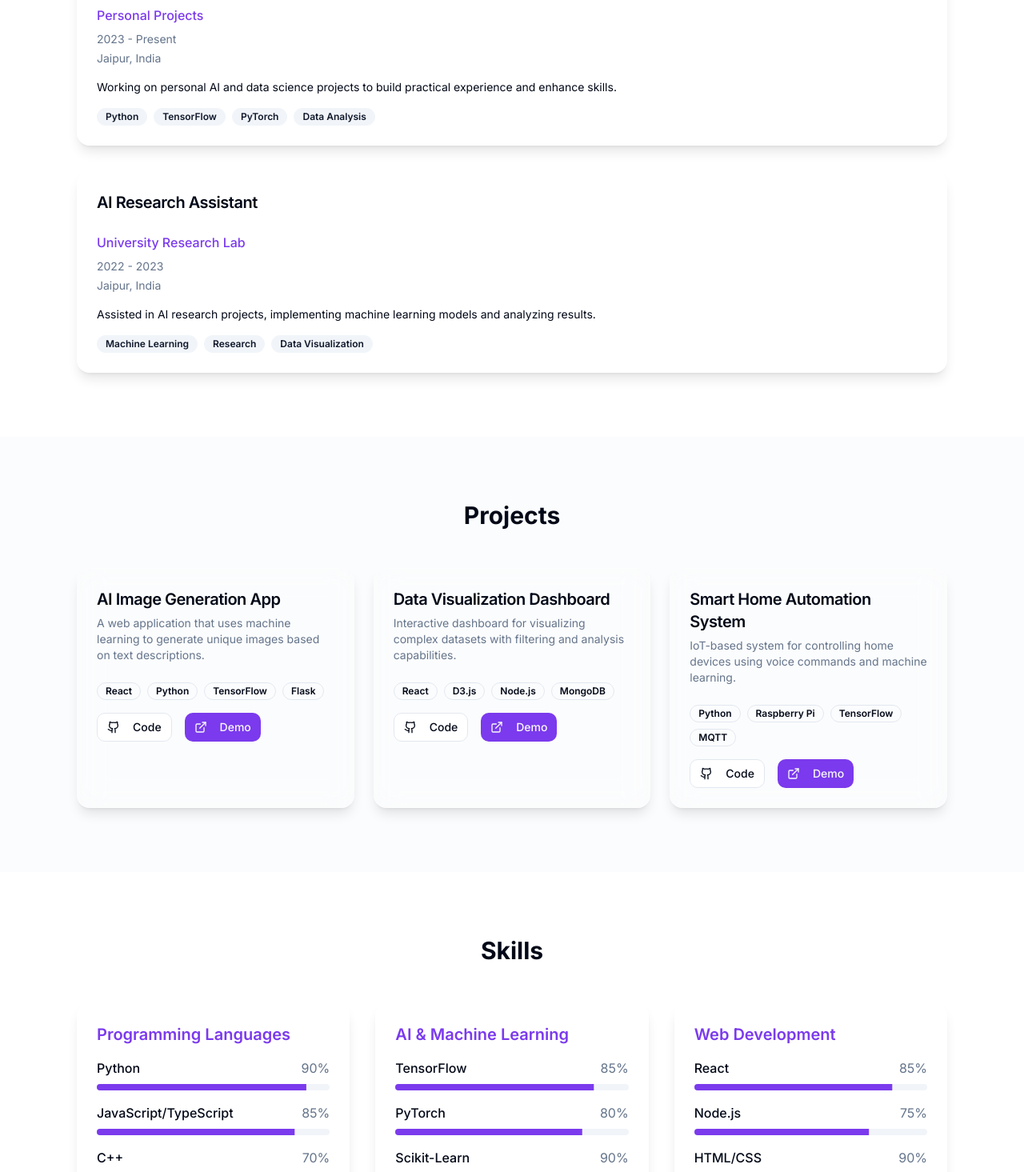
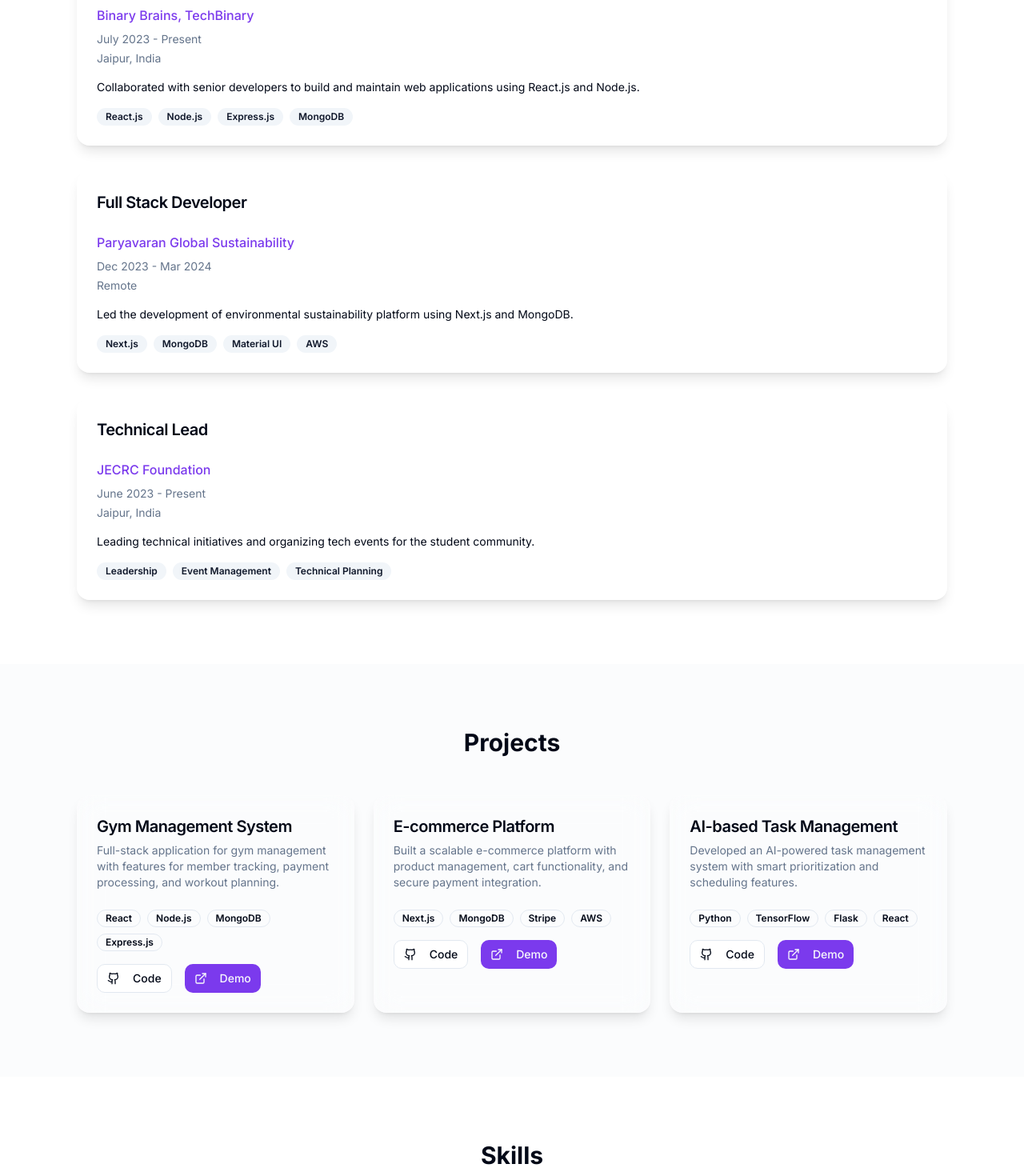
Before and after one commit to saurabhatoliya/resume-ui-canvas, a React (Vite) app: page / in a window 1280 px wide. Shown: the part 1560-3025 px from the top of the page at 80% size. Built offline with nearby package versions, Linux system fonts and the light colour scheme.

Commit message:
Refactor: Update resume content
Update the content of the resume sections.

```diff
--- a/src/components/Experience.tsx
+++ b/src/components/Experience.tsx
@@ -6,20 +6,28 @@ import { Badge } from "@/components/ui/badge";
 const Experience = () => {
   const experiences = [
     {
-      title: "AI & Data Science Engineer",
-      company: "Personal Projects",
-      duration: "2023 - Present",
+      title: "Software Developer Intern",
+      company: "Binary Brains, TechBinary",
+      duration: "July 2023 - Present",
       location: "Jaipur, India",
-      description: "Working on personal AI and data science projects to build practical experience and enhance skills.",
-      skills: ["Python", "TensorFlow", "PyTorch", "Data Analysis"]
+      description: "Collaborated with senior developers to build and maintain web applications using React.js and Node.js.",
+      skills: ["React.js", "Node.js", "Express.js", "MongoDB"]
     },
     {
-      title: "AI Research Assistant",
-      company: "University Research Lab",
-      duration: "2022 - 2023",
+      title: "Full Stack Developer",
+      company: "Paryavaran Global Sustainability",
+      duration: "Dec 2023 - Mar 2024",
+      location: "Remote",
+      description: "Led the development of environmental sustainability platform using Next.js and MongoDB.",
+      skills: ["Next.js", "MongoDB", "Material UI", "AWS"]
+    },
+    {
+      title: "Technical Lead",
+      company: "JECRC Foundation",
+      duration: "June 2023 - Present",
       location: "Jaipur, India",
-      description: "Assisted in AI research projects, implementing machine learning models and analyzing results.",
-      skills: ["Machine Learning", "Research", "Data Visualization"]
+      description: "Leading technical initiatives and organizing tech events for the student community.",
+      skills: ["Leadership", "Event Management", "Technical Planning"]
     }
   ];
 
--- a/src/components/Projects.tsx
+++ b/src/components/Projects.tsx
@@ -8,24 +8,24 @@ import { Github, ExternalLink } from "lucide-react";
 const Projects = () => {
   const projects = [
     {
-      title: "AI Image Generation App",
-      description: "A web application that uses machine learning to generate unique images based on text descriptions.",
-      technologies: ["React", "Python", "TensorFlow", "Flask"],
-      githubLink: "#",
+      title: "Gym Management System",
+      description: "Full-stack application for gym management with features for member tracking, payment processing, and workout planning.",
+      technologies: ["React", "Node.js", "MongoDB", "Express.js"],
+      githubLink: "https://github.com/saurabhatoliya/gym-management-system",
       liveLink: "#"
     },
     {
-      title: "Data Visualization Dashboard",
-      description: "Interactive dashboard for visualizing complex datasets with filtering and analysis capabilities.",
-      technologies: ["React", "D3.js", "Node.js", "MongoDB"],
-      githubLink: "#",
+      title: "E-commerce Platform",
+      description: "Built a scalable e-commerce platform with product management, cart functionality, and secure payment integration.",
+      technologies: ["Next.js", "MongoDB", "Stripe", "AWS"],
+      githubLink: "https://github.com/saurabhatoliya/ecommerce-platform",
       liveLink: "#"
     },
     {
-      title: "Smart Home Automation System",
-      description: "IoT-based system for controlling home devices using voice commands and machine learning.",
-      technologies: ["Python", "Raspberry Pi", "TensorFlow", "MQTT"],
-      githubLink: "#",
+      title: "AI-based Task Management",
+      description: "Developed an AI-powered task management system with smart prioritization and scheduling features.",
+      technologies: ["Python", "TensorFlow", "Flask", "React"],
+      githubLink: "https://github.com/saurabhatoliya/ai-task-manager",
       liveLink: "#"
     }
   ];
--- a/src/components/Skills.tsx
+++ b/src/components/Skills.tsx
@@ -7,28 +7,28 @@ const Skills = () => {
     {
       category: "Programming Languages",
       skills: [
-        { name: "Python", proficiency: 90 },
-        { name: "JavaScript/TypeScript", proficiency: 85 },
-        { name: "C++", proficiency: 70 },
-        { name: "SQL", proficiency: 80 },
+        { name: "JavaScript", proficiency: 90 },
+        { name: "Python", proficiency: 85 },
+        { name: "Java", proficiency: 75 },
+        { name: "C++", proficiency: 80 },
       ]
     },
     {
-      category: "AI & Machine Learning",
+      category: "Web Technologies",
       skills: [
-        { name: "TensorFlow", proficiency: 85 },
-        { name: "PyTorch", proficiency: 80 },
-        { name: "Scikit-Learn", proficiency: 90 },
-        { name: "Natural Language Processing", proficiency: 75 },
+        { name: "React.js", proficiency: 90 },
+        { name: "Node.js", proficiency: 85 },
+        { name: "Next.js", proficiency: 80 },
+        { name: "Express.js", proficiency: 85 },
       ]
     },
     {
-      category: "Web Development",
+      category: "Tools & Technologies",
       skills: [
-        { name: "React", proficiency: 85 },
-        { name: "Node.js", proficiency: 75 },
-        { name: "HTML/CSS", proficiency: 90 },
-        { name: "Tailwind CSS", proficiency: 85 },
+        { name: "Git/GitHub", proficiency: 90 },
+        { name: "MongoDB", proficiency: 85 },
+        { name: "AWS", proficiency: 75 },
+        { name: "Docker", proficiency: 70 },
       ]
     }
   ];
```
